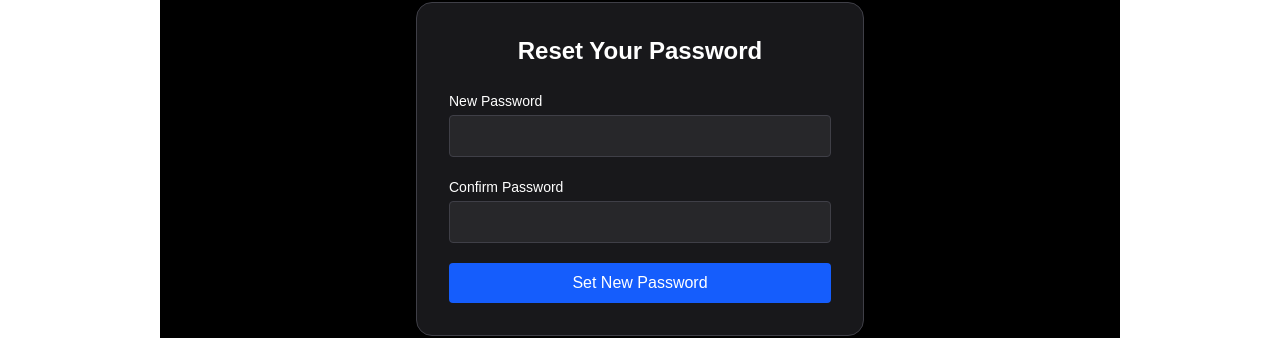
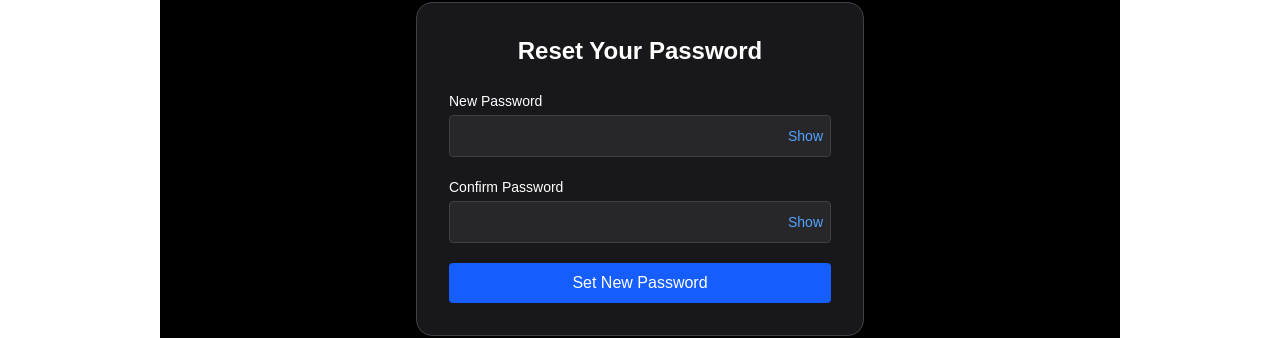
Before and after one commit to Bishwajit93/portfolio-frontend, a Next.js app: page /reset-password/1/1 in a window 1280 px wide. Shown: the part 391-729 px from the top of the page. Built offline with nearby package versions, Linux system fonts and the light colour scheme.

Commit message:
reset password debugging

```diff
--- a/src/app/reset-password/[uid]/[token]/page.tsx
+++ b/src/app/reset-password/[uid]/[token]/page.tsx
@@ -9,6 +9,8 @@ export default function ResetPasswordPage() {
 
   const [newPassword, setNewPassword] = useState("");
   const [confirmPassword, setConfirmPassword] = useState("");
+  const [showNew, setShowNew] = useState(false);
+  const [showConfirm, setShowConfirm] = useState(false);
   const [message, setMessage] = useState("");
   const [error, setError] = useState("");
 
@@ -22,10 +24,11 @@ export default function ResetPasswordPage() {
       return;
     }
 
+    const endpoint = `${process.env.NEXT_PUBLIC_BACKEND_URL}/reset-password-confirm/`;
+    console.log("Sending to:", endpoint);
+
     try {
-      const response = await fetch(
-        `${process.env.NEXT_PUBLIC_BACKEND_URL}/auth/reset-password-confirm/`,
-        {
+      const response = await fetch(endpoint, {
         method: "POST",
         headers: {
           "Content-Type": "application/json",
@@ -35,22 +38,20 @@ export default function ResetPasswordPage() {
           token,
           new_password: newPassword,
         }),
-        }
-      );
+      });
 
       const data = await response.json();
 
       if (response.ok) {
-        setMessage("Password reset successful. Redirecting to login...");
+        setMessage("✅ Password reset successful. Redirecting to login...");
         setTimeout(() => {
           router.push("/login");
         }, 2500);
       } else {
-        setError(data.detail || "Something went wrong.");
+        setError(data.detail || "❌ Something went wrong. Please try again.");
       }
-    } catch (err) {
-        console.error("Reset failed:", err);
-        setError("Server error. Please try again later.");
+    } catch (error) {
+      setError("❌ Server error. Please try again later.");
     }
   };
 
@@ -62,24 +63,42 @@ export default function ResetPasswordPage() {
         <form onSubmit={handleSubmit} className="space-y-5">
           <div>
             <label className="block text-sm mb-1">New Password</label>
+            <div className="relative">
               <input
-              type="password"
+                type={showNew ? "text" : "password"}
                 className="w-full px-4 py-2 rounded bg-zinc-800 border border-zinc-700 text-white focus:outline-none focus:ring-2 focus:ring-blue-500"
                 value={newPassword}
                 onChange={(e) => setNewPassword(e.target.value)}
                 required
               />
+              <button
+                type="button"
+                onClick={() => setShowNew(!showNew)}
+                className="absolute right-2 top-1/2 transform -translate-y-1/2 text-sm text-blue-400"
+              >
+                {showNew ? "Hide" : "Show"}
+              </button>
+            </div>
           </div>
 
           <div>
             <label className="block text-sm mb-1">Confirm Password</label>
+            <div className="relative">
               <input
-              type="password"
+                type={showConfirm ? "text" : "password"}
                 className="w-full px-4 py-2 rounded bg-zinc-800 border border-zinc-700 text-white focus:outline-none focus:ring-2 focus:ring-blue-500"
                 value={confirmPassword}
                 onChange={(e) => setConfirmPassword(e.target.value)}
                 required
               />
+              <button
+                type="button"
+                onClick={() => setShowConfirm(!showConfirm)}
+                className="absolute right-2 top-1/2 transform -translate-y-1/2 text-sm text-blue-400"
+              >
+                {showConfirm ? "Hide" : "Show"}
+              </button>
+            </div>
           </div>
 
           <button
```
Lines whose indentation alone changed are shown as unchanged.
